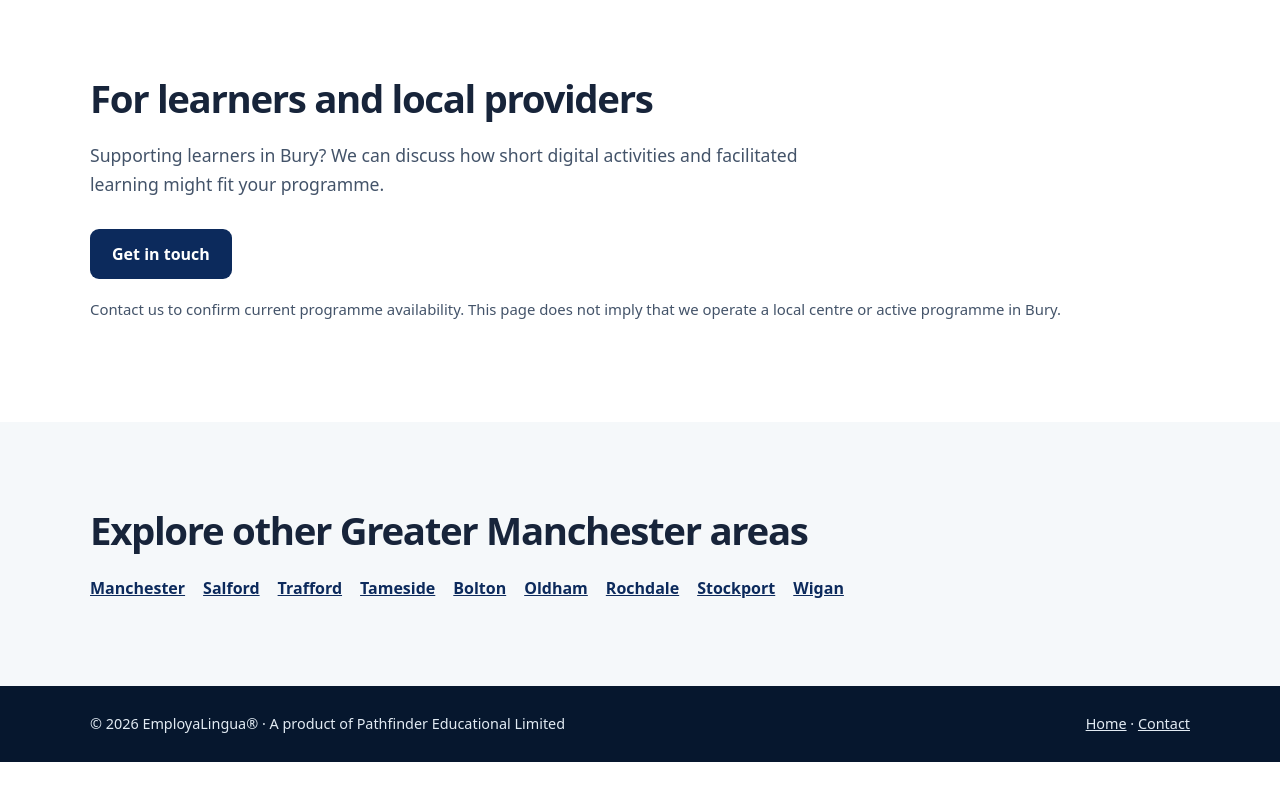
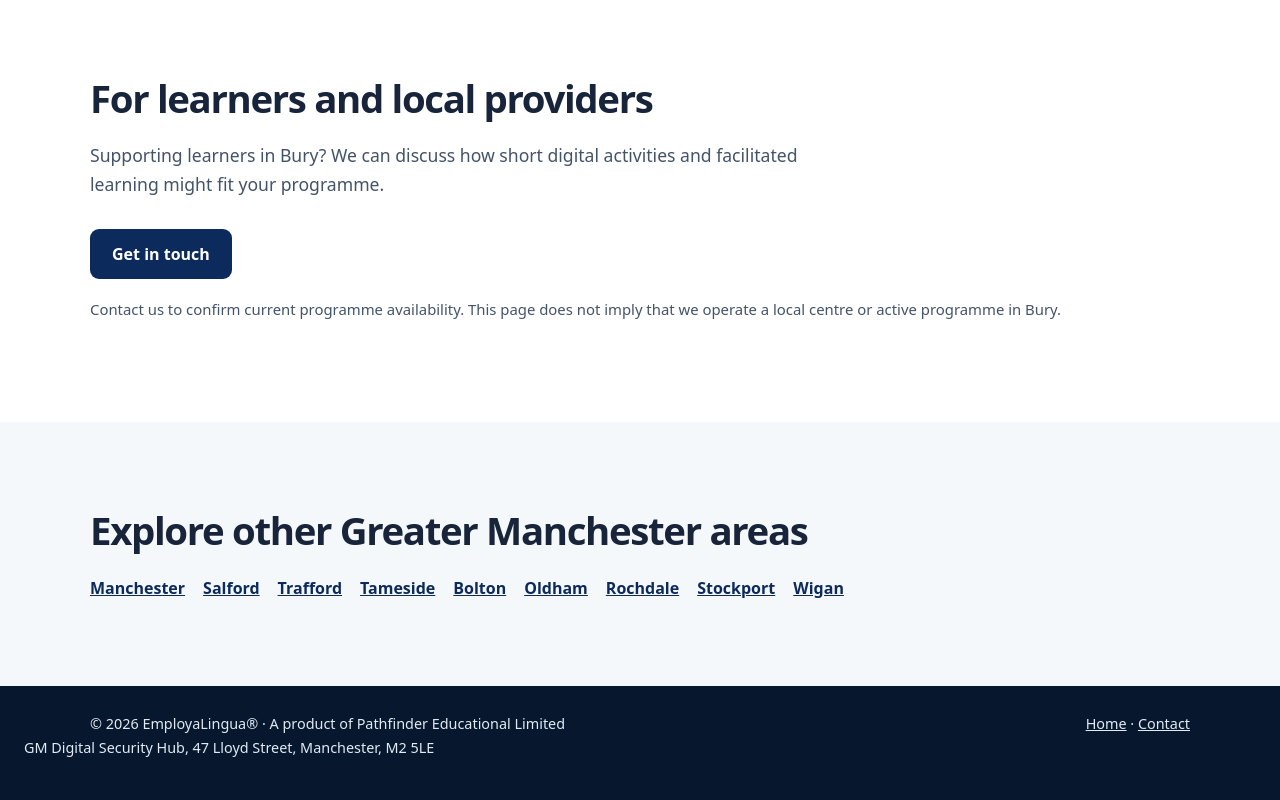
Before and after one commit to pthfndr88/employalingualanding, a plain HTML site: page bury/index.html in a window 1280 px wide. Shown: the part 1561-2361 px from the top of the page. Before the commit the page ends 2323 px from the top, so only its background shows below. Drawn offline with Linux system fonts and the light colour scheme; a web font is replaced by a local one.

Commit message:
Standardise Manchester contact address; retain product email

```diff
--- a/bury/index.html
+++ b/bury/index.html
@@ -9,4 +9,4 @@
 <section class="section alt"><div class="wrap"><h2>Two ways to build workplace confidence</h2><div class="grid local-cards"><article class="card"><h3>Employability for work</h3><p>Explore workplace expectations, career readiness, applications, interviews and communication skills.</p></article><article class="card"><h3>Language for work</h3><p>Practise workplace English, sector vocabulary and bilingual activities for learners who benefit from language support.</p></article></div></div></section>
 <section class="section"><div class="wrap"><h2>For learners and local providers</h2><p class="lede">Supporting learners in Bury? We can discuss how short digital activities and facilitated learning might fit your programme.</p><div class="actions"><a class="btn btn-dark" href="mailto:support@employalingua.com?subject=EmployaLingua%20Bury%20partnership">Get in touch</a></div><p class="local-note">Contact us to confirm current programme availability. This page does not imply that we operate a local centre or active programme in Bury.</p></div></section>
 <section class="section alt"><div class="wrap"><h2>Explore other Greater Manchester areas</h2><div class="local-links"><a href="/manchester/">Manchester</a><a href="/salford/">Salford</a><a href="/trafford/">Trafford</a><a href="/tameside/">Tameside</a><a href="/bolton/">Bolton</a><a href="/oldham/">Oldham</a><a href="/rochdale/">Rochdale</a><a href="/stockport/">Stockport</a><a href="/wigan/">Wigan</a></div></div></section></main>
-<footer class="footer"><div class="wrap"><span>© 2026 EmployaLingua® · A product of Pathfinder Educational Limited</span><span><a href="/">Home</a> · <a href="mailto:support@employalingua.com">Contact</a></span></div></footer></body></html>
+<footer class="footer"><div class="wrap"><span>© 2026 EmployaLingua® · A product of Pathfinder Educational Limited</span><span><a href="/">Home</a> · <a href="mailto:support@employalingua.com">Contact</a></span></div><div class="container" style="padding:0 24px 24px;font-size:0.9rem"><address style="font-style:normal">GM Digital Security Hub, 47 Lloyd Street, Manchester, M2 5LE</address></div></footer></body></html>
```
